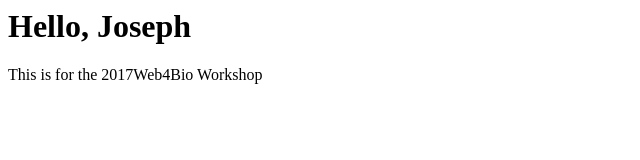
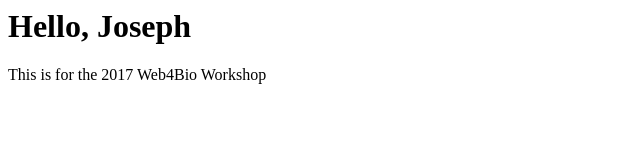
Before and after one commit to jbalsamo/myw4b2017, a plain HTML site: page index.html in a window 1280 px wide. Shown: the full height of the page, 0-640 px from the left. Drawn offline with Linux system fonts and the light colour scheme.

Commit message:
duh spaces

```diff
--- a/index.html
+++ b/index.html
@@ -9,7 +9,7 @@
 
 <body>
     <h1>Hello, Joseph</h1>
-    <p>This is for the 2017Web4Bio Workshop</p>
+    <p>This is for the 2017 Web4Bio Workshop</p>
 </body>
 
 </html>
```
